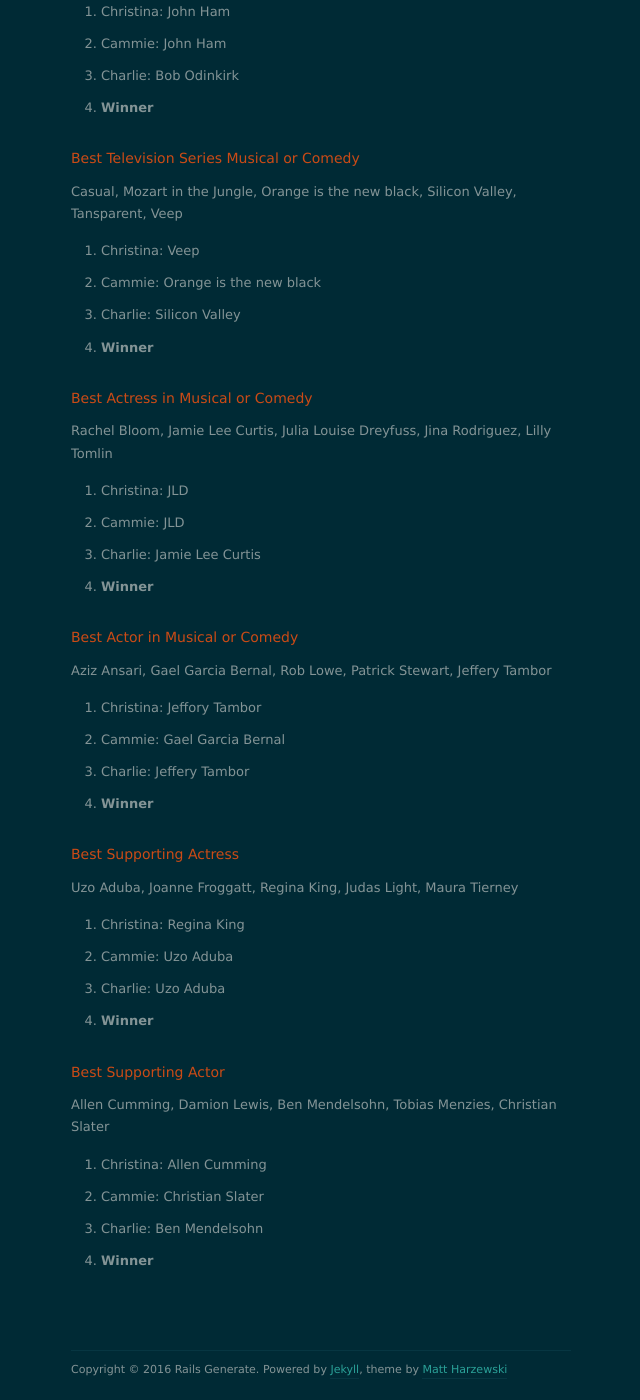
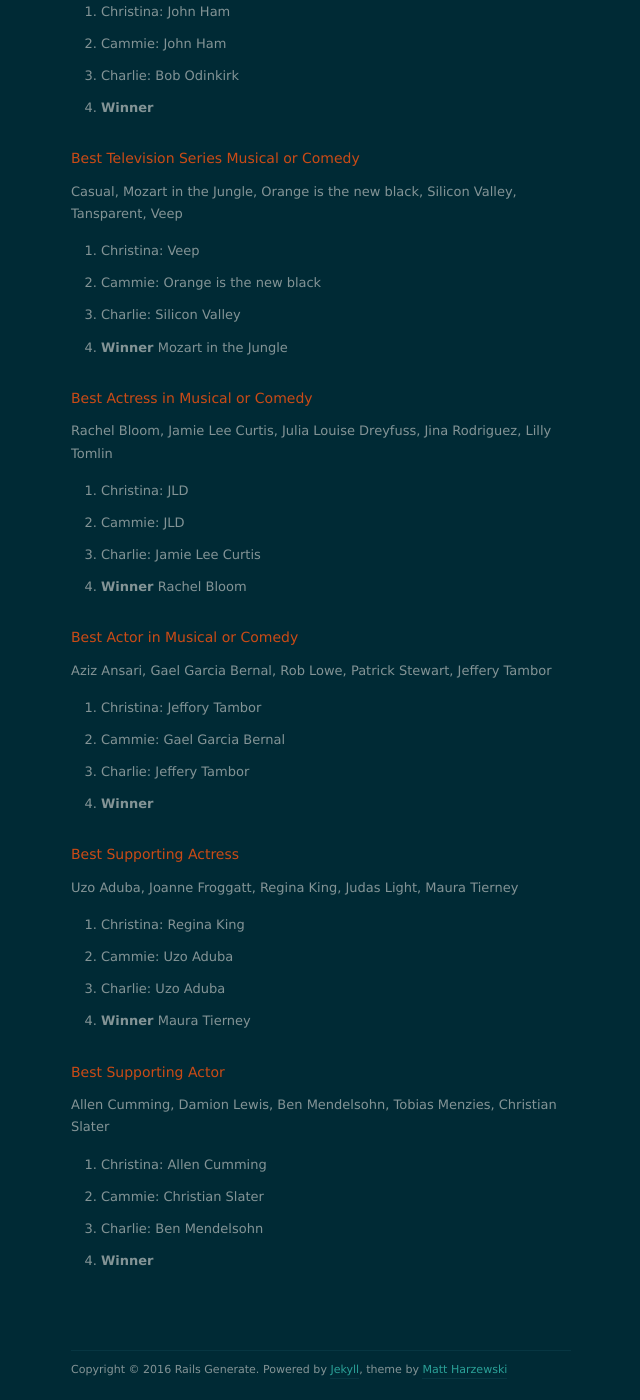
Before and after one commit to calderete/blog.github.io, a Jekyll site: the page built from gg.md, in a window 1280 px wide and 1400 px high, scrolled down 3097 px. Shown: the whole window, without its empty margins (319-959 px from the left). Built offline with Jekyll 4.4.1, drawn with Linux system fonts in a browser that asks for light colours; nearby versions of some CDN libraries.

Commit message:
updated winners

```diff
--- a/gg.md
+++ b/gg.md
@@ -116,7 +116,7 @@ Casual, Mozart in the Jungle, Orange is the new black, Silicon Valley, Tansparen
 * Christina: Veep
 * Cammie: Orange is the new black
 * Charlie: Silicon Valley
-* **Winner**
+* **Winner** Mozart in the Jungle
 
 ###Best Actress in Musical or Comedy
 Rachel Bloom, Jamie Lee Curtis, Julia Louise Dreyfuss, Jina Rodriguez, Lilly Tomlin
@@ -124,7 +124,7 @@ Rachel Bloom, Jamie Lee Curtis, Julia Louise Dreyfuss, Jina Rodriguez, Lilly Tom
 * Christina: JLD
 * Cammie: JLD
 * Charlie: Jamie Lee Curtis
-* **Winner**
+* **Winner** Rachel Bloom
 
 ###Best Actor in Musical or Comedy
 Aziz Ansari, Gael Garcia Bernal, Rob Lowe, Patrick Stewart, Jeffery Tambor
@@ -140,7 +140,7 @@ Uzo Aduba, Joanne Froggatt, Regina King, Judas Light, Maura Tierney
 * Christina: Regina King
 * Cammie: Uzo Aduba
 * Charlie: Uzo Aduba
-* **Winner**
+* **Winner** Maura Tierney
 
 ###Best Supporting Actor
 Allen Cumming, Damion Lewis, Ben Mendelsohn, Tobias Menzies, Christian Slater
```
Also changed, not shown: other parts of gg.md (+1 -1 lines).
